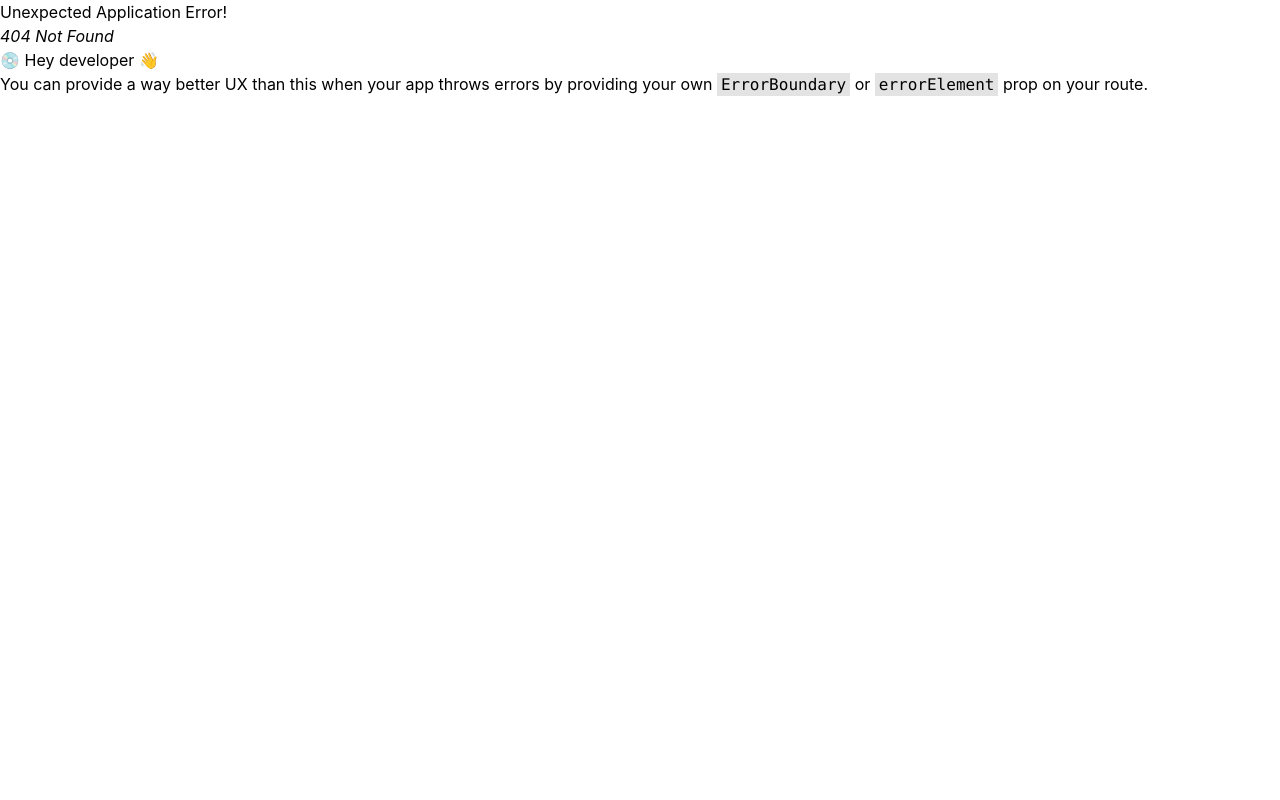
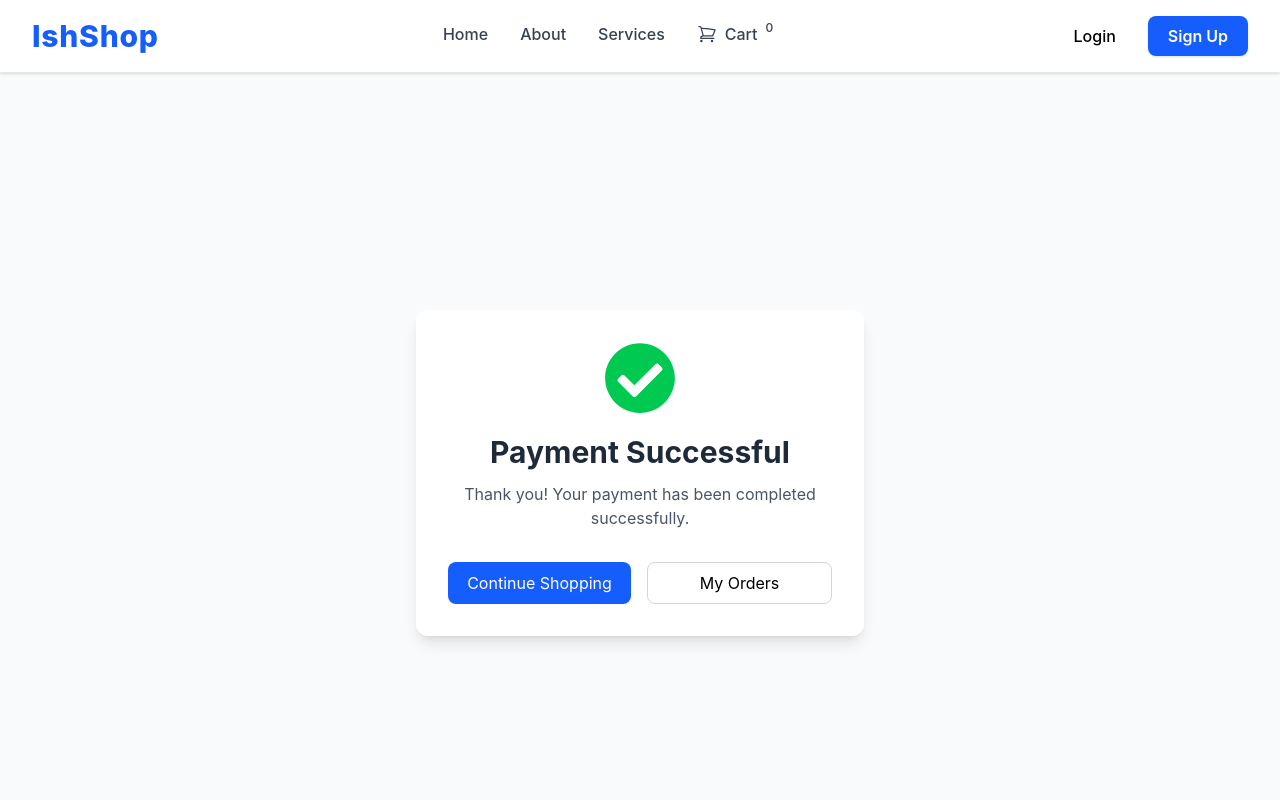
Before and after one commit to Ishann77ojhaa/E-Commerce-Frontend, a React (Vite) app: page /order-success/1 in a window 1280 px wide. Before the commit this address had no page. Shown: the top 800 px of the page. Built offline with nearby package versions, Linux system fonts and the light colour scheme.

Commit message:
khalti integration complete

```diff
--- a/package.json
+++ b/package.json
@@ -20,6 +20,7 @@
     "react-dom": "^19.2.0",
     "react-hook-form": "^7.84.0",
     "react-hot-toast": "^2.6.0",
+    "react-icons": "^5.7.0",
     "react-redux": "^9.3.0",
     "react-router-dom": "^7.11.0",
     "react-toastify": "^11.1.0",
--- a/src/http/index.js
+++ b/src/http/index.js
@@ -6,8 +6,8 @@ const API = axios.create({
     headers :{
         'Content-Type' : 'application/json',
         Accept : 'application/json'
-    }
-})
+    },
+});
 
 const APIAuthenticated  = axios.create({
     baseURL : "http://localhost:2000/api",
@@ -15,8 +15,20 @@ const APIAuthenticated  = axios.create({
     headers :{
         'Content-Type' : 'application/json',
         Accept : 'application/json',
-        'Authorization' : `${localStorage.getItem('token')}`
+        // 'Authorization' : `${localStorage.getItem('token')}`
     }
 })
 
+// Runs before EVERY request
+APIAuthenticated.interceptors.request.use((config) => {
+  const token = localStorage.getItem("token");
+
+  if (token) {
+    config.headers.Authorization = token;
+  }
+
+  return config;
+});
+
+
 export {API, APIAuthenticated}
--- a/src/pages/auth/login/Login.jsx
+++ b/src/pages/auth/login/Login.jsx
@@ -25,12 +25,10 @@ const Login = () => {
 
 const handleSubmit = async (e) => {
   e.preventDefault();
-
   const success = await dispatch(loginUser(userData));
 
   if (success) {
     const from = location.state?.from || "/";
-
     navigate(from, { replace: true });
   } else {
     alert("Invalid email or password");
--- a/src/pages/checkOut/CheckOut.jsx
+++ b/src/pages/checkOut/CheckOut.jsx
@@ -259,12 +259,22 @@ const onSubmit = async (data) => {
                 </fieldset>
 
                 <div className="mt-8">
+                {
+                (paymentMethod === "Khalti") ? (
                   <button
                     type="submit"
                     className="w-full px-3.5 py-2 text-white text-sm font-semibold rounded-md cursor-pointer bg-blue-600 hover:bg-blue-700 border border-blue-600 focus:outline-none focus-visible:ring-2 focus-visible:ring-blue-500"
                   >
-                    Pay Rs. {total.toFixed(2)}
+                    Pay Rs. {total.toFixed(2)} Via Khalti
                   </button>
+                ) : (
+                 <button
+                    type="submit"
+                    className="w-full px-3.5 py-2 text-white text-sm font-semibold rounded-md cursor-pointer bg-blue-600 hover:bg-blue-700 border border-blue-600 focus:outline-none focus-visible:ring-2 focus-visible:ring-blue-500"
+                  >
+                    Total Rs. {total.toFixed(2)} Proceed
+                  </button>
+                )}
                 </div>
               </form>
 
--- /dev/null
+++ b/src/pages/success/khaltiSuccess.jsx
@@ -0,0 +1,42 @@
+import { FaCheckCircle } from "react-icons/fa";
+import { useNavigate } from "react-router-dom";
+
+const KhaltiSuccess = () => {
+  const navigate = useNavigate();
+
+  return (
+    <div className="min-h-screen flex items-center justify-center bg-gray-50 px-4">
+      <div className="bg-white shadow-lg rounded-xl p-8 max-w-md w-full text-center">
+
+        <FaCheckCircle className="text-green-500 text-7xl mx-auto mb-5" />
+
+        <h1 className="text-3xl font-bold text-gray-800">
+          Payment Successful
+        </h1>
+
+        <p className="text-gray-600 mt-3">
+          Thank you! Your payment has been completed successfully.
+        </p>
+
+        <div className="mt-8 flex gap-4">
+          <button
+            onClick={() => navigate("/")}
+            className="flex-1 bg-blue-600 hover:bg-blue-700 text-white py-2 rounded-lg"
+          >
+            Continue Shopping
+          </button>
+
+          <button
+            onClick={() => navigate("/myorders")}
+            className="flex-1 border border-gray-300 hover:bg-gray-100 py-2 rounded-lg"
+          >
+            My Orders
+          </button>
+        </div>
+
+      </div>
+    </div>
+  );
+};
+
+export default KhaltiSuccess;
--- a/src/routes.jsx
+++ b/src/routes.jsx
@@ -7,6 +7,7 @@ import Layout from "./layout";
 import Cart from "./pages/cart/cart";
 import ProductDetails from "./pages/productDetails/productDetails";
 import CheckOut from "./pages/checkOut/CheckOut";
+import KhaltiSuccess from "./pages/success/khaltiSuccess";
 
 const router = createBrowserRouter([
   {
@@ -40,6 +41,10 @@ const router = createBrowserRouter([
         path: "/checkout",
         element: <CheckOut/>,
       },
+      {
+        path: "/order-success/:orderId",
+        element: <KhaltiSuccess/>
+      },
     ],
   },
 ]);
```
Also changed, not shown: 1 other file (tests, documents, lock files or other folders).
